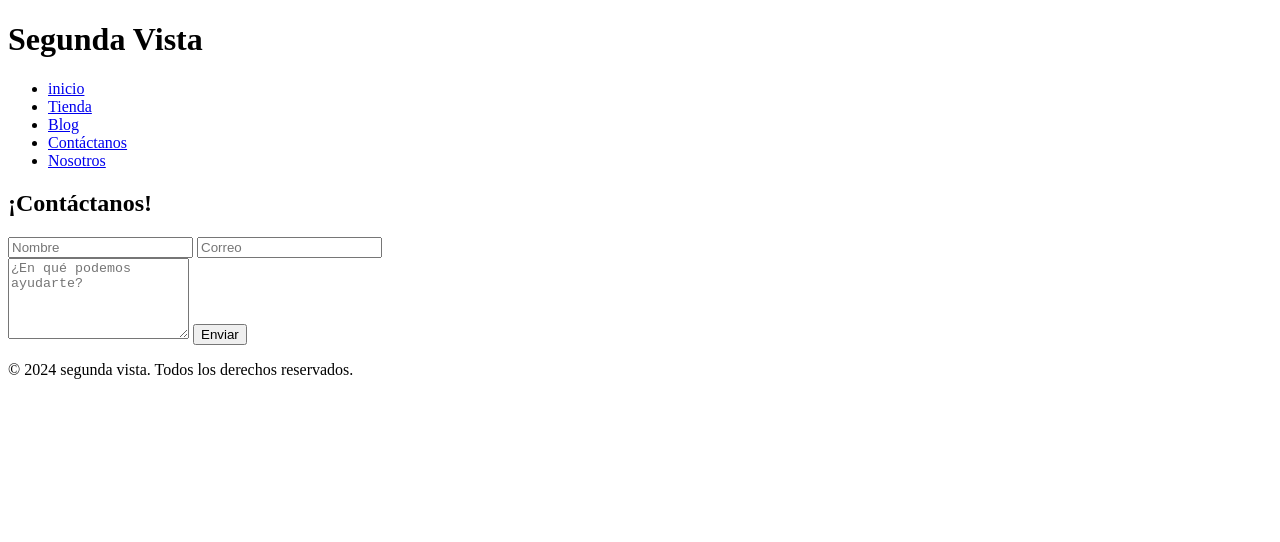
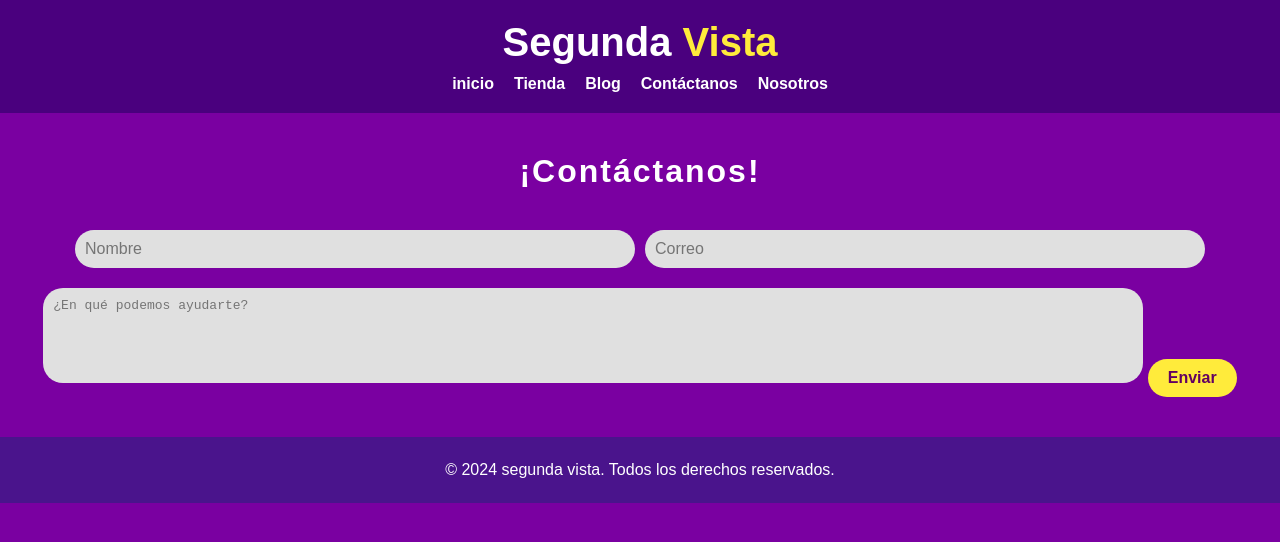
Before and after one commit to hrba18/proyecto-final, a plain HTML site: page contacto.html in a window 1280 px wide. Drawn offline with Linux system fonts and the light colour scheme; the site is published under a folder, as on GitHub Pages, so addresses that start at the root find nothing.

Commit message:
Update contacto.html

```diff
--- a/contacto.html
+++ b/contacto.html
@@ -4,18 +4,18 @@
   <meta charset="UTF-8">
   <meta name="viewport" content="width=device-width, initial-scale=1.0">
   <title>Cantanos - Segunda Vista</title>
-  <link rel="stylesheet" href="/css/style.css">
+  <link rel="stylesheet" href="./css/style.css">
 </head>
 <body>
   <header>
     <h1>Segunda <span class="highlight">Vista</span></h1>
     <nav>
         <ul>
-          <li><a href="/index.html">inicio</a></li>
-          <li><a href="/tienda.html">Tienda</a></li>
-          <li><a href="/blog.html">Blog</a></li>
-          <li><a href="/contacto.html">Contáctanos</a></li>
-          <li><a href="/nosotros.html">Nosotros</a></li>
+          <li><a href="./index.html">inicio</a></li>
+          <li><a href="./tienda.html">Tienda</a></li>
+          <li><a href="./blog.html">Blog</a></li>
+          <li><a href="./contacto.html">Contáctanos</a></li>
+          <li><a href="./nosotros.html">Nosotros</a></li>
         </ul>
       </nav>
   </header>
```
